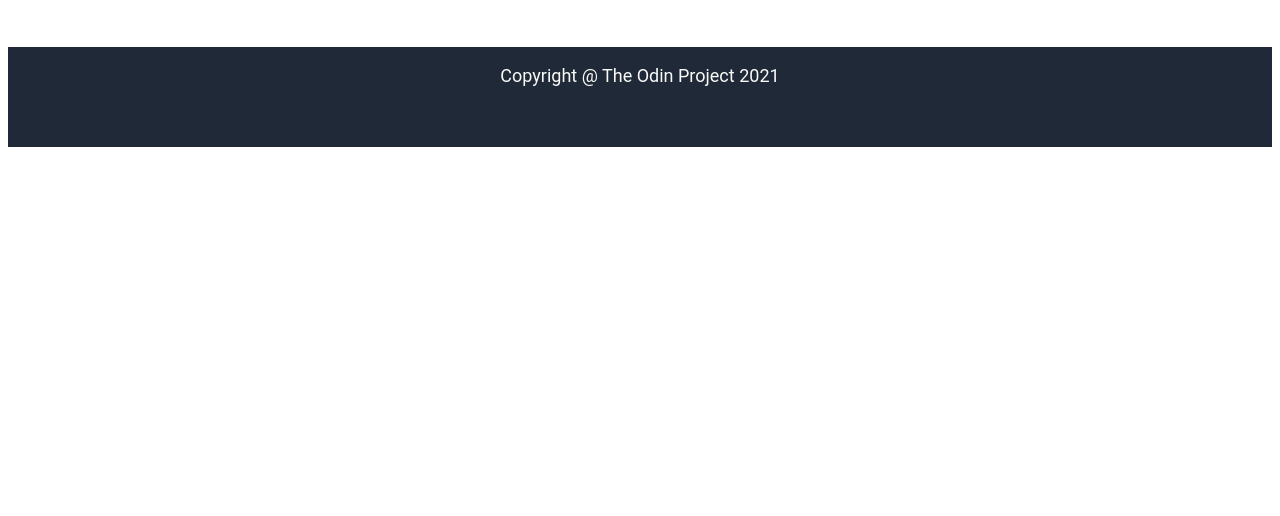
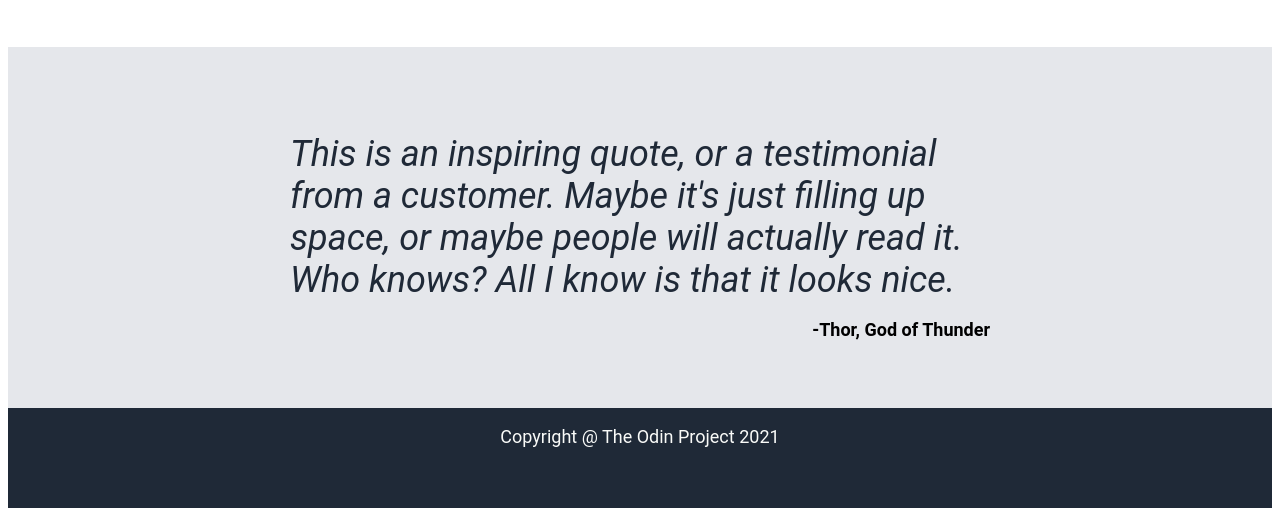
Before and after one commit to lucassd93/landing-page, a plain HTML site: page index.html in a window 1280 px wide. Shown: the part 673-1189 px from the top of the page. Before the commit the page ends 828 px from the top, so only its background shows below. Drawn offline with Linux system fonts and the light colour scheme.

Commit message:
Add body part 3

```diff
--- a/index.html
+++ b/index.html
@@ -44,7 +44,12 @@
                 </div>
             </div>
         </section>
-        <section class="phrase"></section>
+        <section class="phrase">
+            <div class="quote-thor">
+                <p class="quote">This is an inspiring quote, or a testimonial from a customer. Maybe it's just filling up space, or maybe people will actually read it. Who knows? All I know is that it looks nice.</p>
+                <p class="Thor">-Thor, God of Thunder</p>
+            </div>
+        </section>
         <section class="sign"></section>
     </body>
     <footer>
--- a/styles.css
+++ b/styles.css
@@ -46,6 +46,7 @@ body {
     background-color: #1f2937;
     justify-content: space-evenly;
     color:#F9FAF8;
+    padding-bottom: 10s0px;
 }
 
 .left {
@@ -113,3 +114,32 @@ button {
     height: 100px;
     border-radius: 10px;
 }
+
+.phrase {
+    background-color: #e5e7eb;
+    display: flex;
+    flex-direction: column;
+    align-items: center;
+    justify-content: center;
+    padding-top: 50px;
+    padding-bottom: 50px;
+}
+
+.quote-thor {
+    display: flex;
+    flex-direction: column;
+}
+
+.phrase .quote {
+    font-size: 36px;
+    font-weight: light;
+    font-style: italic;
+    color: #1f2937;
+    margin-bottom: 0;
+    min-width: 700px;
+}
+
+.phrase .Thor {
+    font-weight: bold;
+    align-self: flex-end;
+}
```
